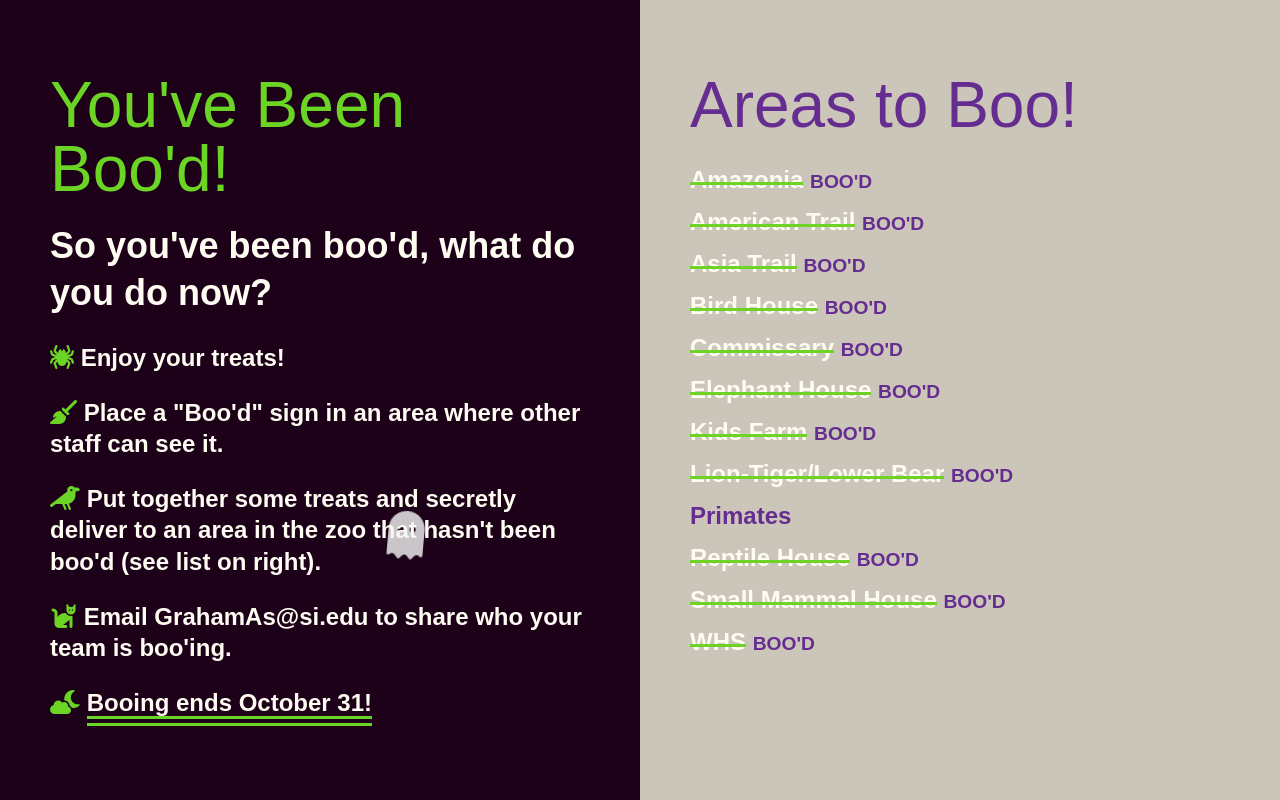
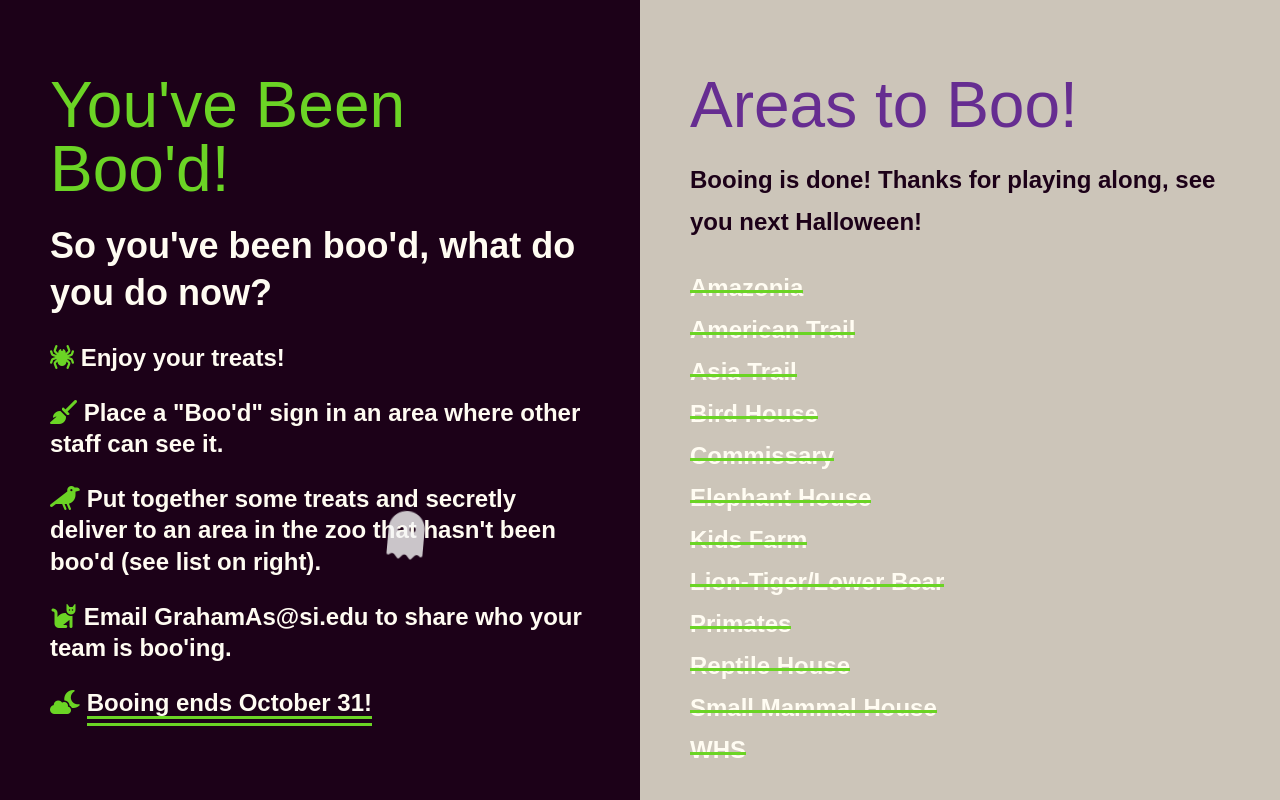
Before and after one commit to mmcdermott18/nationalzoo, a website built with Parcel: page index.html in a window 1280 px wide. Built offline with nearby package versions, Linux system fonts and the light colour scheme; a web font is replaced by a local one.

Commit message:
Update index.html

```diff
--- a/index.html
+++ b/index.html
@@ -39,31 +39,43 @@
     </div>
     <div class="list">
       <h2>Areas to Boo!</h2>
-      <!-- <p>Everyone's been boo'd! Thanks for playing along, see you next Halloween!</p> -->
+      <p>Booing is done! Thanks for playing along, see you next Halloween!</p>
       <ul>
-        <li><span class="done">Amazonia</span> <span class="orange">Boo'd</span></li>
+        <li><span class="done">Amazonia</span></li>
+        <!-- <li><span class="done">Amazonia</span> <span class="orange">Boo'd</span></li> -->
         <!-- <li>Amazonia</li> -->
-        <li><span class="done">American Trail</span> <span class="orange">Boo'd</span></li>
+        <li><span class="done">American Trail</span></li>
+        <!-- <li><span class="done">American Trail</span> <span class="orange">Boo'd</span></li> -->
         <!-- <li>American Trail</li> -->
-        <li><span class="done">Asia Trail</span> <span class="orange">Boo'd</span></li>
+        <li><span class="done">Asia Trail</span></li>
+        <!-- <li><span class="done">Asia Trail</span> <span class="orange">Boo'd</span></li> -->
         <!-- <li>Asia Trail</li> -->
-        <li><span class="done">Bird House</span> <span class="orange">Boo'd</span></li>
+        <li><span class="done">Bird House</span></li>
+        <!-- <li><span class="done">Bird House</span> <span class="orange">Boo'd</span></li> -->
         <!-- <li>Bird House</li> -->
-        <li><span class="done">Commissary</span> <span class="orange">Boo'd</span></li>
+        <li><span class="done">Commissary</span></li>
+        <!-- <li><span class="done">Commissary</span> <span class="orange">Boo'd</span></li> -->
         <!-- <li>Commissary</li> -->
-        <li><span class="done">Elephant House</span> <span class="orange">Boo'd</span></li>
+        <li><span class="done">Elephant House</span></li>
+        <!-- <li><span class="done">Elephant House</span> <span class="orange">Boo'd</span></li> -->
         <!-- <li>Elephant House</li> -->
-        <li><span class="done">Kids Farm</span> <span class="orange">Boo'd</span></li>
+        <li><span class="done">Kids Farm</span></li>
+        <!-- <li><span class="done">Kids Farm</span> <span class="orange">Boo'd</span></li> -->
         <!-- <li>Kids Farm</li> -->
-        <li><span class="done">Lion-Tiger/Lower Bear</span> <span class="orange">Boo'd</span></li>
+        <li><span class="done">Lion-Tiger/Lower Bear</span></li>
+        <!-- <li><span class="done">Lion-Tiger/Lower Bear</span> <span class="orange">Boo'd</span></li> -->
         <!-- <li>Lion-Tiger/Lower Bear</li> -->
+        <li><span class="done">Primates</span></li>
         <!-- <li><span class="done">Primates</span> <span class="orange">Boo'd</span></li> -->
-        <li>Primates</li>
-        <li><span class="done">Reptile House</span> <span class="orange">Boo'd</span></li>
+        <!-- <li>Primates</li> -->
+        <li><span class="done">Reptile House</span></li>
+        <!-- <li><span class="done">Reptile House</span> <span class="orange">Boo'd</span></li> -->
         <!-- <li>Reptile House</li> -->
-        <li><span class="done">Small Mammal House</span> <span class="orange">Boo'd</span></li>
+        <li><span class="done">Small Mammal House</span></li>
+        <!-- <li><span class="done">Small Mammal House</span> <span class="orange">Boo'd</span></li> -->
         <!-- <li>Small Mammal House</li> -->
-        <li><span class="done">WHS</span> <span class="orange">Boo'd</span></li>
+        <li><span class="done">WHS</span></li>
+        <!-- <li><span class="done">WHS</span> <span class="orange">Boo'd</span></li> -->
         <!-- <li>WHS</li> -->
         <!-- <li><span class="done">Area Name &ndash; Boo'd</span></li> -->
       </ul>
```
